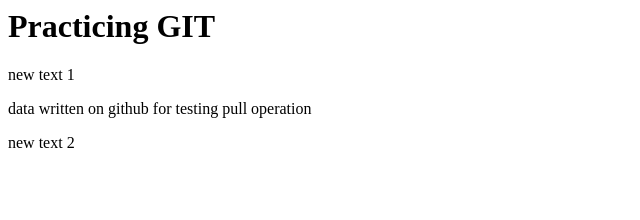
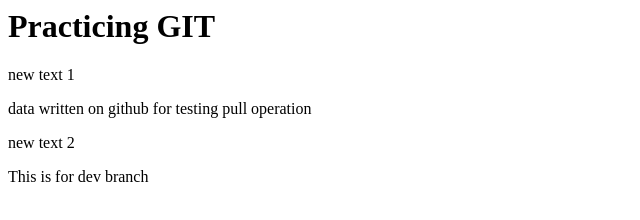
Before and after one commit to pritom31081993/git_rep, a plain HTML site: page index.html in a window 1280 px wide. Shown: the whole page, without its empty margins (0-640 px from the left). Drawn offline with Linux system fonts and the light colour scheme.

Commit message:
Update index.html

```diff
--- a/index.html
+++ b/index.html
@@ -10,5 +10,8 @@
         <p>
             new text 2
         </p>
+        <p>
+            This is for dev branch
+        </p>
     </body>
 </html>
```
